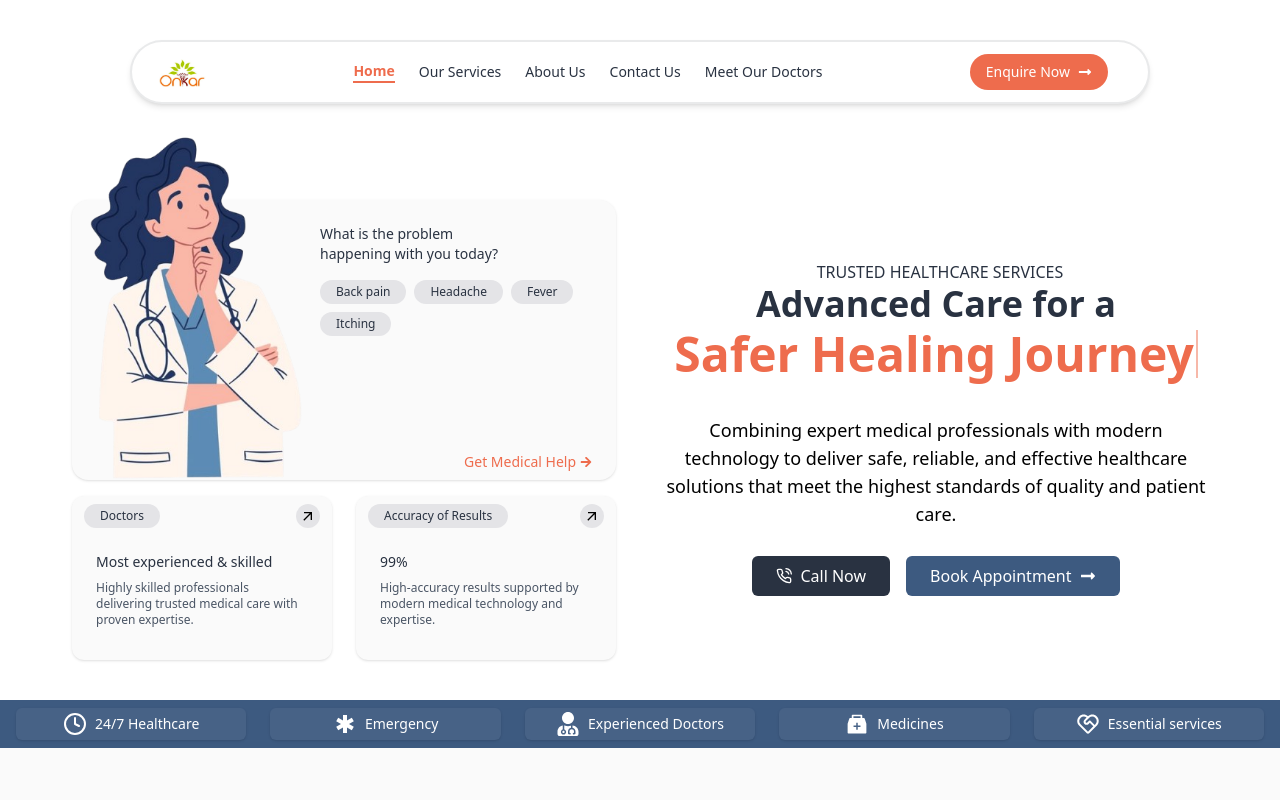
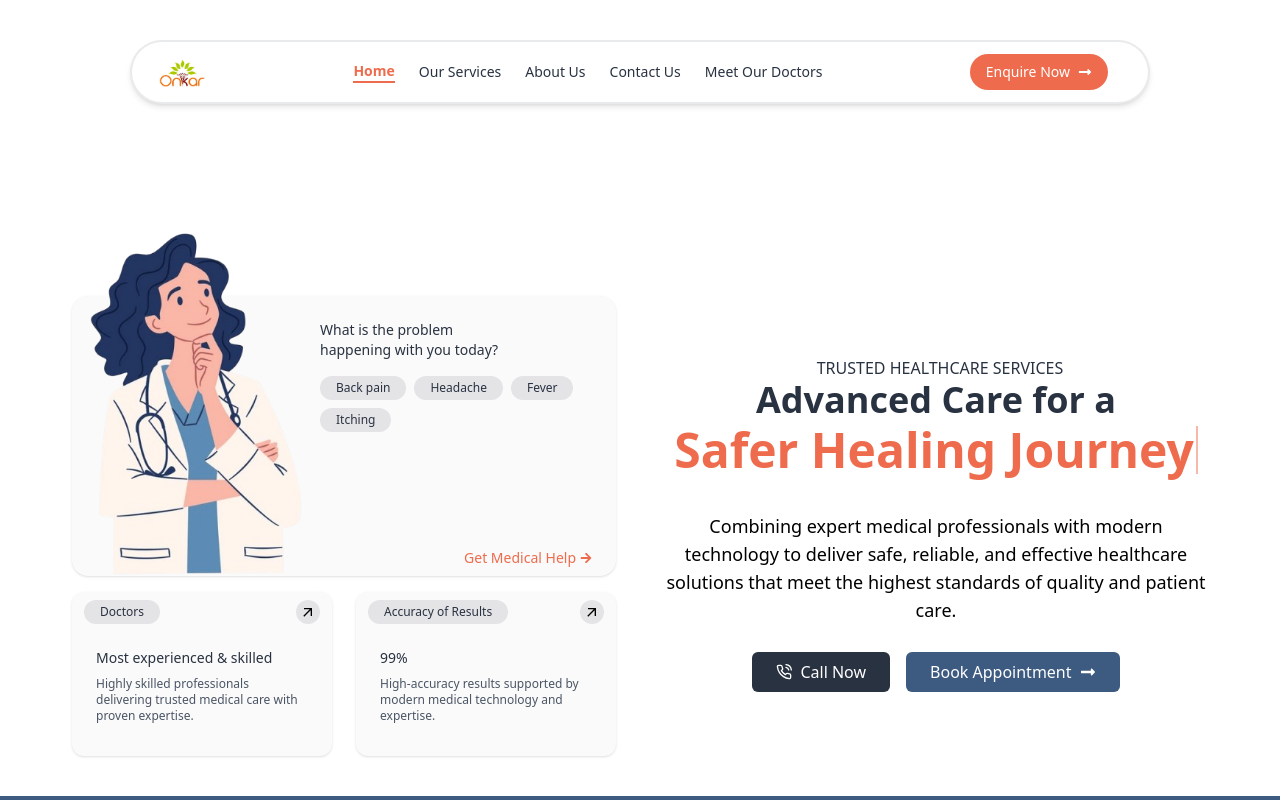
Before and after one commit to AnkitaMaurya-2908/omkar-hospital, a Next.js app in the folder frontend/: page / in a window 1280 px wide. Shown: the top 800 px of the page. Built offline with nearby package versions, Linux system fonts and the light colour scheme.

Commit message:
fix minor errors

```diff
--- a/frontend/src/app/contact/page.js
+++ b/frontend/src/app/contact/page.js
@@ -4,7 +4,7 @@ import React from 'react'
 export default function ContactPage() {
   return (
     <>
-    <ContactForm/>
+        <ContactForm/>
     </>
   )
 }
--- a/frontend/src/components/ContactSection/ContactForm.jsx
+++ b/frontend/src/components/ContactSection/ContactForm.jsx
@@ -37,7 +37,7 @@ const ContactForm = ({
   };
 
   return (
-    <section className="w-full bg-gradient-to-b from-gray-50 to-white py-12 px-4 md:px-24 lg:px-48">
+    <section className="w-full  py-12 px-4 md:px-24 lg:px-48">
       <div className="max-w-7xl mx-auto grid grid-cols-1 lg:grid-cols-2 gap-10">
         <motion.div
           initial={{ opacity: 0, x: -60 }}
--- a/frontend/src/components/HeroSection/Hero.jsx
+++ b/frontend/src/components/HeroSection/Hero.jsx
@@ -8,7 +8,7 @@ import Link from "next/link";
 
 const Hero = () => {
   return (
-    <section className="w-full bg-white mt-12 pt-10 pb-10">
+    <section className="w-full bg-white mt-12 pt-10 pb-10 lg:mt-36">
       <div className="max-w-7xl mx-auto ">
         <div className="grid grid-cols-1 lg:grid-cols-2 gap-12 px-4 md:px-15 lg:px-18 ">
           {/* LEFT CONTENT */}
```
